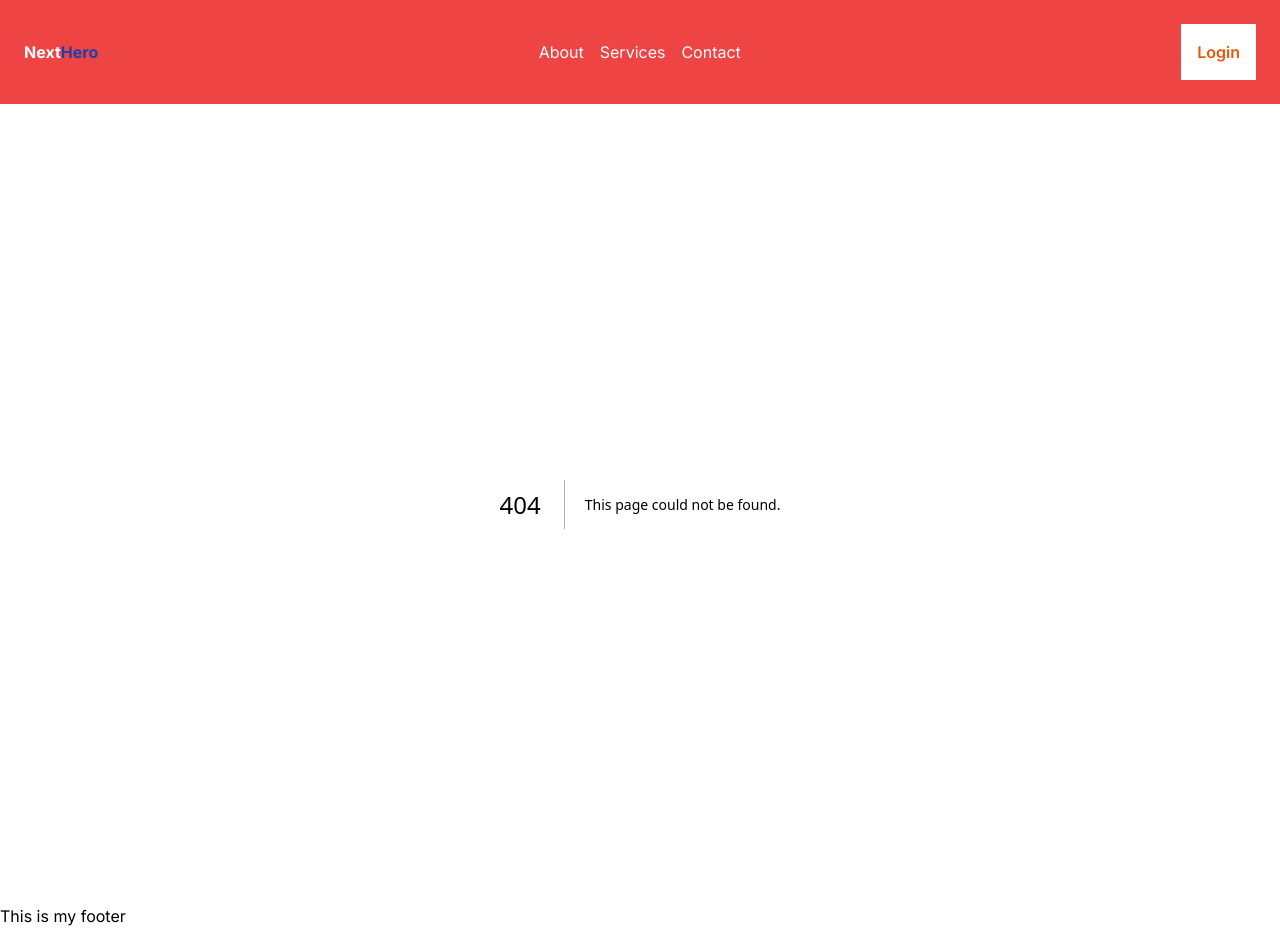
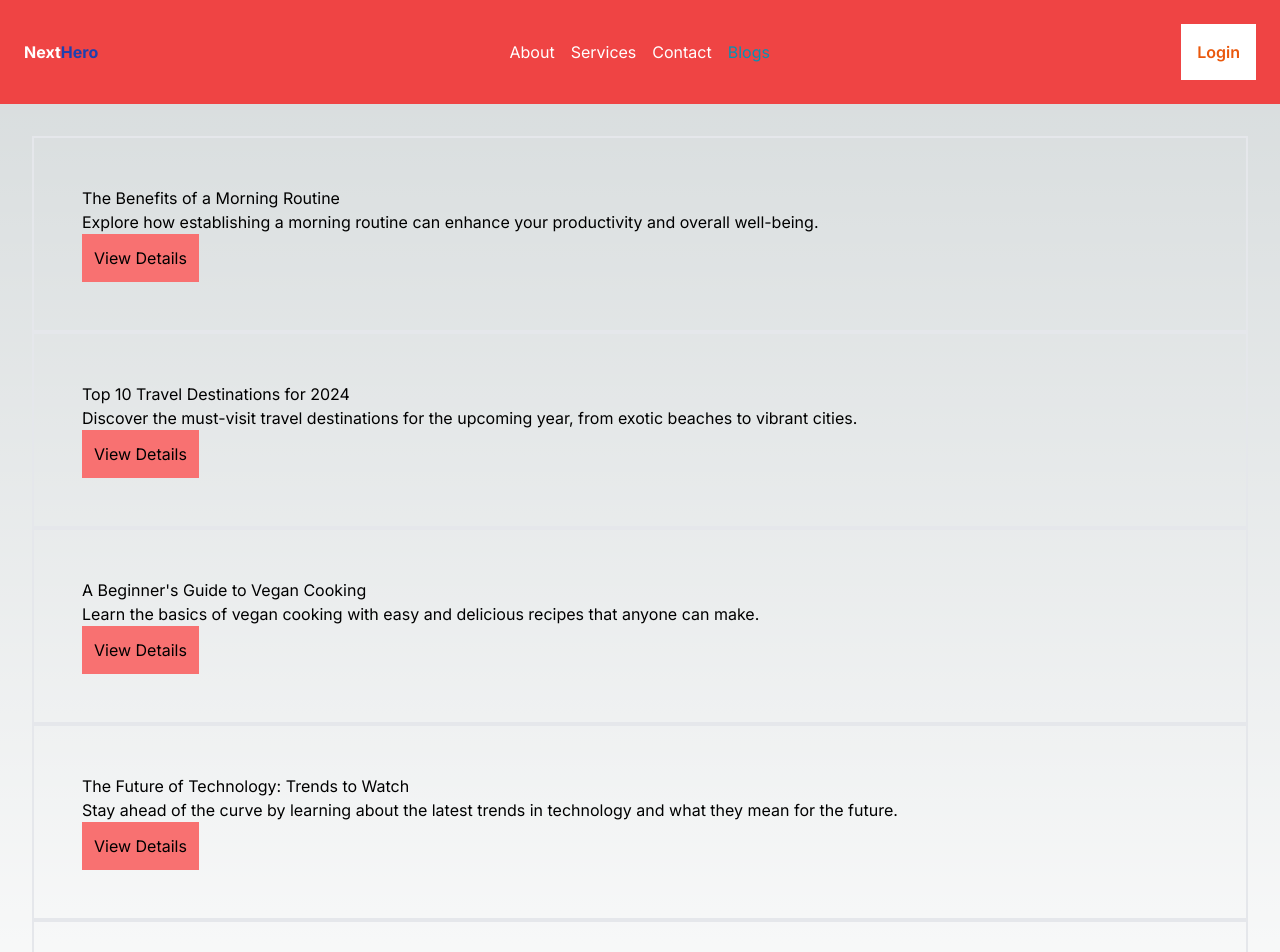
Before and after one commit to hasanalam24/nextHero-Next.js, a Next.js app: page /blogs in a window 1280 px wide. Before the commit this address had no page. Shown: the top 952 px of the page. Before the commit the page ends 928 px from the top, so only its background shows below. Built offline with nearby package versions, Linux system fonts and the light colour scheme.

Commit message:
dynamic routing and blog details page

```diff
--- a/src/app/Components/Navber.jsx
+++ b/src/app/Components/Navber.jsx
@@ -19,6 +19,10 @@ const Navber = () => {
         {
             title: 'Contact',
             path: '/contact'
+        },
+        {
+            title: 'Blogs',
+            path: '/blogs'
         },
     ]
 
--- a/src/app/about/history/vission/page.jsx
+++ b/src/app/about/history/vission/page.jsx
@@ -1,5 +1,5 @@
 
-const MissionPage = () => {
+const VissionPage = () => {
     return (
         <div>
             Vission
@@ -7,4 +7,4 @@ const MissionPage = () => {
     );
 };
 
-export default MissionPage;
+export default VissionPage;
--- /dev/null
+++ b/src/app/blogs/[slug]/page.jsx
@@ -0,0 +1,48 @@
+
+const page = ({ params }) => {
+
+    const singleBlog = blogs.find(blog => blog.slug == params.slug)
+
+    const { title, description, slug } = singleBlog
+
+    return (
+        <div className="h-screen">
+            Detail BlogsPage
+            <h3>{slug}</h3>
+            <h3>{title}</h3>
+            <p>{description}</p>
+        </div>
+    );
+};
+
+
+const blogs = [
+    {
+        "title": "The Benefits of a Morning Routine",
+        "description": "Explore how establishing a morning routine can enhance your productivity and overall well-being.",
+        "slug": "benefits-of-morning-routine"
+    },
+    {
+        "title": "Top 10 Travel Destinations for 2024",
+        "description": "Discover the must-visit travel destinations for the upcoming year, from exotic beaches to vibrant cities.",
+        "slug": "top-10-travel-destinations-2024"
+    },
+    {
+        "title": "A Beginner's Guide to Vegan Cooking",
+        "description": "Learn the basics of vegan cooking with easy and delicious recipes that anyone can make.",
+        "slug": "beginners-guide-vegan-cooking"
+    },
+    {
+        "title": "The Future of Technology: Trends to Watch",
+        "description": "Stay ahead of the curve by learning about the latest trends in technology and what they mean for the future.",
+        "slug": "future-technology-trends-2024"
+    },
+    {
+        "title": "Mental Health Tips for the Digital Age",
+        "description": "Discover strategies to maintain your mental health in an increasingly digital world.",
+        "slug": "mental-health-digital-age"
+    }
+]
+
+
+export default page;
--- /dev/null
+++ b/src/app/blogs/page.jsx
@@ -0,0 +1,51 @@
+import Link from "next/link";
+
+const BlogsPage = () => {
+    return (
+        <div className="p-8">
+            {
+                blogs.map(blog => <div key={blog.blog} className=" border-2 p-12">
+
+                    <h3>{blog.title}</h3>
+                    <h3>{blog.description}</h3>
+                    <button className="bg-red-400 p-3">
+                        <Link href={`/blogs/${blog.slug}`}>View Details</Link>
+                    </button>
+
+                </div>)
+            }
+        </div>
+    );
+};
+
+const blogs = [
+    {
+        "title": "The Benefits of a Morning Routine",
+        "description": "Explore how establishing a morning routine can enhance your productivity and overall well-being.",
+        "slug": "benefits-of-morning-routine"
+    },
+    {
+        "title": "Top 10 Travel Destinations for 2024",
+        "description": "Discover the must-visit travel destinations for the upcoming year, from exotic beaches to vibrant cities.",
+        "slug": "top-10-travel-destinations-2024"
+    },
+    {
+        "title": "A Beginner's Guide to Vegan Cooking",
+        "description": "Learn the basics of vegan cooking with easy and delicious recipes that anyone can make.",
+        "slug": "beginners-guide-vegan-cooking"
+    },
+    {
+        "title": "The Future of Technology: Trends to Watch",
+        "description": "Stay ahead of the curve by learning about the latest trends in technology and what they mean for the future.",
+        "slug": "future-technology-trends-2024"
+    },
+    {
+        "title": "Mental Health Tips for the Digital Age",
+        "description": "Discover strategies to maintain your mental health in an increasingly digital world.",
+        "slug": "mental-health-digital-age"
+    }
+]
+
+
+
+export default BlogsPage;
--- /dev/null
+++ b/src/app/blogs/specialblog/page.jsx
@@ -0,0 +1,10 @@
+
+const SpecialPage = () => {
+    return (
+        <div>
+            SpecialPage
+        </div>
+    );
+};
+
+export default SpecialPage;
--- a/src/app/layout.js
+++ b/src/app/layout.js
@@ -16,12 +16,12 @@ export default function RootLayout({ children }) {
 
         <Navber></Navber>
 
-        <div className="h-screen">
+        <div className="">
           {children}
 
         </div>
 
-        <footer>
+        <footer className="bg-red-400">
           This is my footer
         </footer>
       </body>
```
